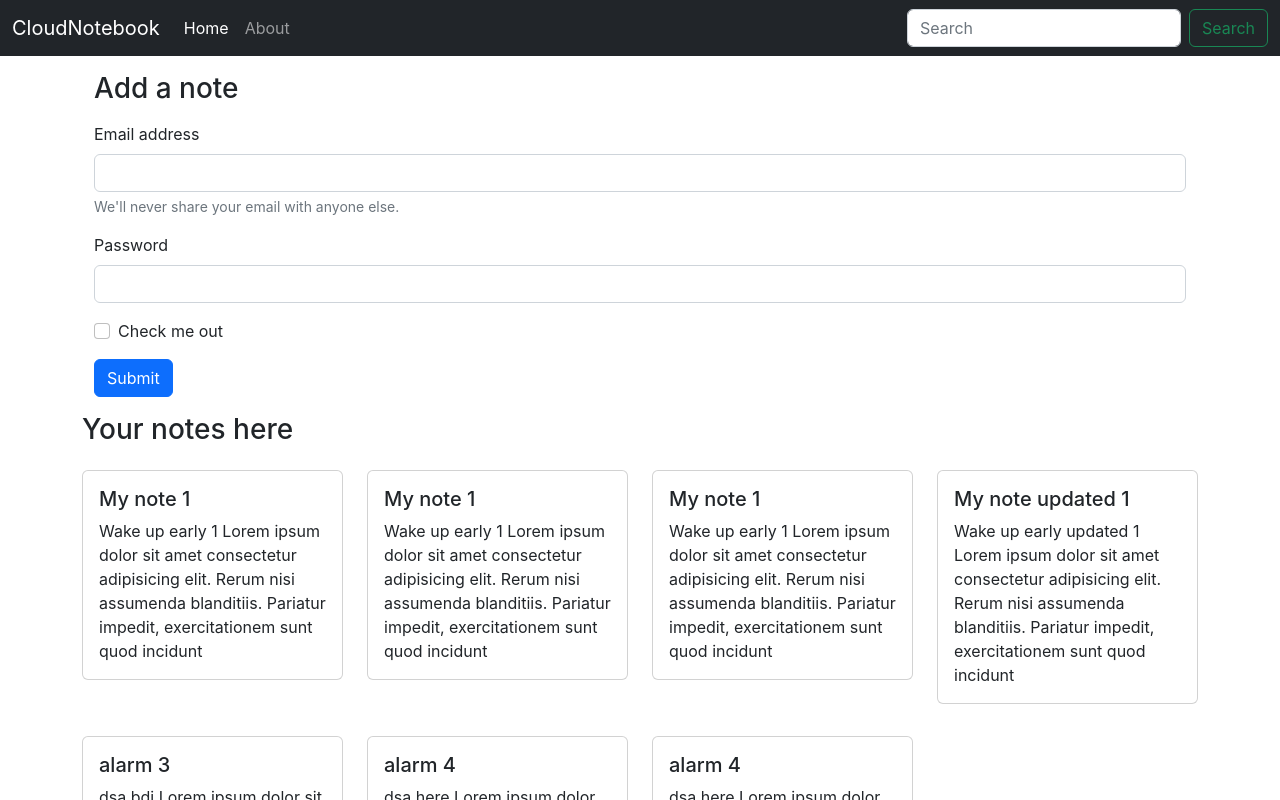
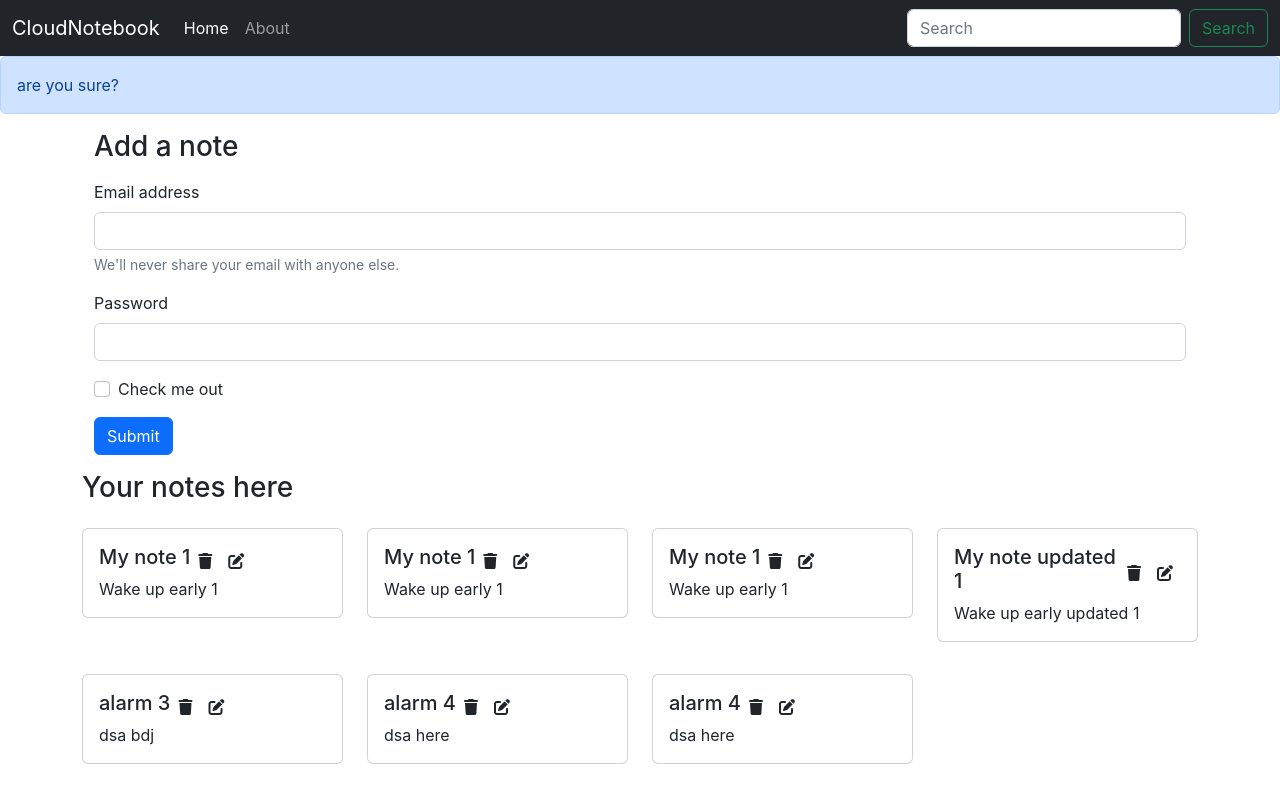
Before and after one commit to Aditya-Shitale/CloudNotebook, a React (Create React App) app: page / in a window 1280 px wide. Shown: the top 800 px of the page. Built offline with nearby package versions, Linux system fonts and the light colour scheme.

Commit message:
day 5.6 Fontawesome added

```diff
--- a/public/index.html
+++ b/public/index.html
@@ -24,6 +24,7 @@
   <body>
     <noscript>You need to enable JavaScript to run this app.</noscript>
     <div id="root"></div>
+    <script src="https://kit.fontawesome.com/ca4555b88c.js" crossorigin="anonymous"></script>
     <script
       src="https://cdn.jsdelivr.net/npm/bootstrap@5.2.1/dist/js/bootstrap.bundle.min.js"
       integrity="sha384-u1OknCvxWvY5kfmNBILK2hRnQC3Pr17a+RTT6rIHI7NnikvbZlHgTPOOmMi466C8"
--- a/src/App.css
+++ b/src/App.css
@@ -36,3 +36,6 @@
     transform: rotate(360deg);
   }
 }
+i{
+  cursor: pointer;
+}
--- a/src/App.js
+++ b/src/App.js
@@ -4,6 +4,7 @@
 import Home from "./components/Home";
 import About from "./components/About";
 import NoteState from "./context/notes/NoteState";
+import  Alert  from "./components/Alert"
 
 function App() {
   return (
@@ -11,6 +12,7 @@
       <NoteState>
         <Router>
           <Navbar />
+          <Alert message="are you sure?"/>
           <div className="container">
             <Routes>
               <Route exact path="/" element={<Home />}></Route>
--- a/src/components/About.js
+++ b/src/components/About.js
@@ -1,14 +1,8 @@
-
-import React, { useContext, useEffect } from 'react'
-import noteContext from '../context/notes/noteContext'
+import React, { useContext, useEffect } from "react";
+import noteContext from "../context/notes/noteContext";
 
 const About = () => {
+  return <div>this is about app</div>;
+};
 
-  return (
-    <div>
-      this is about app
-    </div>
-  )
-}
-
-export default About
+export default About;
--- /dev/null
+++ b/src/components/Alert.js
@@ -0,0 +1,13 @@
+import React from "react";
+
+const Alert = (props) => {
+  return (
+    <div>
+      <div className="alert alert-primary" role="alert">
+        {props.message}
+      </div>
+    </div>
+  );
+};
+
+export default Alert;
--- a/src/components/Noteitem.js
+++ b/src/components/Noteitem.js
@@ -1,17 +1,22 @@
-import React from 'react'
+import React from "react";
 
 const Noteitem = (props) => {
-   const {note} = props;
+  const { note } = props;
   return (
-    <div className='col-md-3'>
+    <div className="col-md-3">
       <div className="card my-3">
-  <div className="card-body">
-    <h5 className="card-title">{note.title}</h5>
-    <p className="card-text">{note.description} Lorem ipsum dolor sit amet consectetur adipisicing elit. Rerum nisi assumenda blanditiis. Pariatur impedit, exercitationem sunt quod incidunt </p>
-  </div>
-</div>
+        <div className="card-body">
+          <div className="d-flex align-items-center">
+            <h5 className="card-title">{note.title}</h5>
+            <i className="fa-solid fa-trash mx-2"></i>
+            <i className="fa-solid fa-pen-to-square mx-2"></i>
+          </div>
+
+          <p className="card-text">{note.description} </p>
+        </div>
+      </div>
     </div>
-  )
-}
+  );
+};
 
-export default Noteitem
+export default Noteitem;
--- a/src/components/Notes.js
+++ b/src/components/Notes.js
@@ -1,19 +1,18 @@
-import React,{useContext} from 'react'
-import noteContext  from '../context/notes/noteContext';
-import Noteitem from './Noteitem';
+import React, { useContext } from "react";
+import noteContext from "../context/notes/noteContext";
+import Noteitem from "./Noteitem";
 
 const Notes = () => {
-    const context =useContext(noteContext);
- const {notes,setNotes} = context;
+  const context = useContext(noteContext);
+  const { notes, setNotes } = context;
   return (
-    <div className='row my-3'>
+    <div className="row my-3">
+      <h3>Your notes here</h3>
+      {notes.map((note) => {
+        return <Noteitem key={note._id} note={note} />;
+      })}
+    </div>
+  );
+};
 
-    <h3>Your notes here</h3>
-    {notes.map( (note)=>{
-      return <Noteitem note={note}/>;
-    })}
-    </div>
-  )
-}
-
-export default Notes
+export default Notes;
--- a/src/context/notes/NoteState.js
+++ b/src/context/notes/NoteState.js
@@ -7,7 +7,7 @@
     const notesInitial=[
 
             {
-              "_id": "632744b3732dae7605d4a30b",
+              "_id": "632744b3732hdae7605d4a30b",
               "user": "6324c1cf44781da8e9ea0c9f",
               "title": "My note 1",
               "description": "Wake up early 1",
@@ -16,7 +16,7 @@
               "__v": 0
             },
             {
-              "_id": "632744b3732dae7605d4a30d",
+              "_id": "632744b3732daje7605d4a30d",
               "user": "6324c1cf44781da8e9ea0c9f",
               "title": "My note 1",
               "description": "Wake up early 1",
@@ -25,7 +25,7 @@
               "__v": 0
             },
             {
-              "_id": "632744b3732dae7605d4a30f",
+              "_id": "632744b3732dabe7605d4a30f",
               "user": "6324c1cf44781da8e9ea0c9f",
               "title": "My note 1",
               "description": "Wake up early 1",
@@ -34,7 +34,7 @@
               "__v": 0
             },
             {
-              "_id": "6327493229141ae7ee53993f",
+              "_id": "6327493229141kae7ee53993f",
               "user": "6324c1cf44781da8e9ea0c9f",
               "title": "My note updated 1",
               "description": "Wake up early updated 1",
@@ -43,7 +43,7 @@
               "__v": 0
             },
             {
-              "_id": "63274da18e5a1177cfd53f26",
+              "_id": "63274da18e5a1l177cfd53f26",
               "user": "6324c1cf44781da8e9ea0c9f",
               "title": "alarm 3",
               "description": "dsa bdj",
@@ -52,7 +52,7 @@
               "__v": 0
             },
             {
-              "_id": "632763b8423bf2ba1928b847",
+              "_id": "632763b8423bf2bat1928b847",
               "user": "6324c1cf44781da8e9ea0c9f",
               "title": "alarm 4",
               "description": "dsa here",
@@ -61,7 +61,7 @@
               "__v": 0
             },
             {
-              "_id": "63289e7f126bc7b3f4c52897",
+              "_id": "63289e7f126bc7gb3f4c52897",
               "user": "6324c1cf44781da8e9ea0c9f",
               "title": "alarm 4",
               "description": "dsa here",
```
